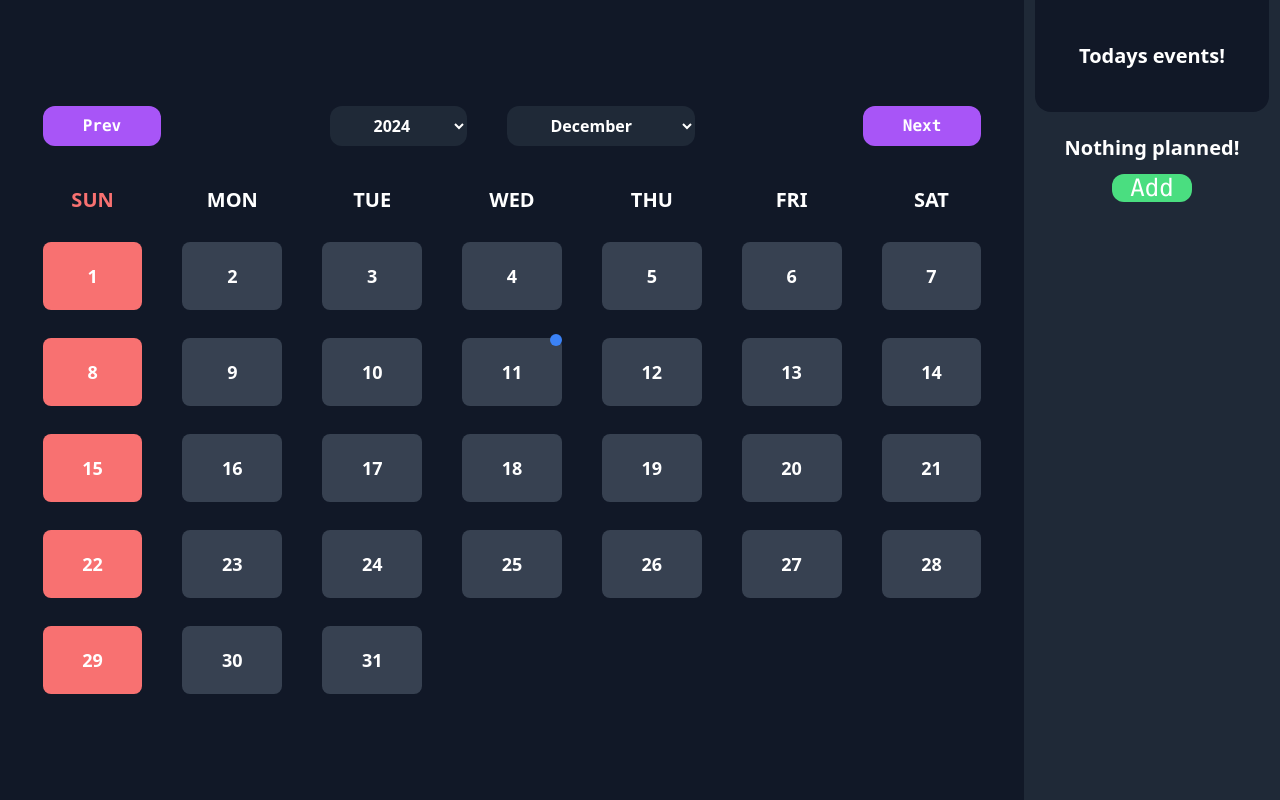
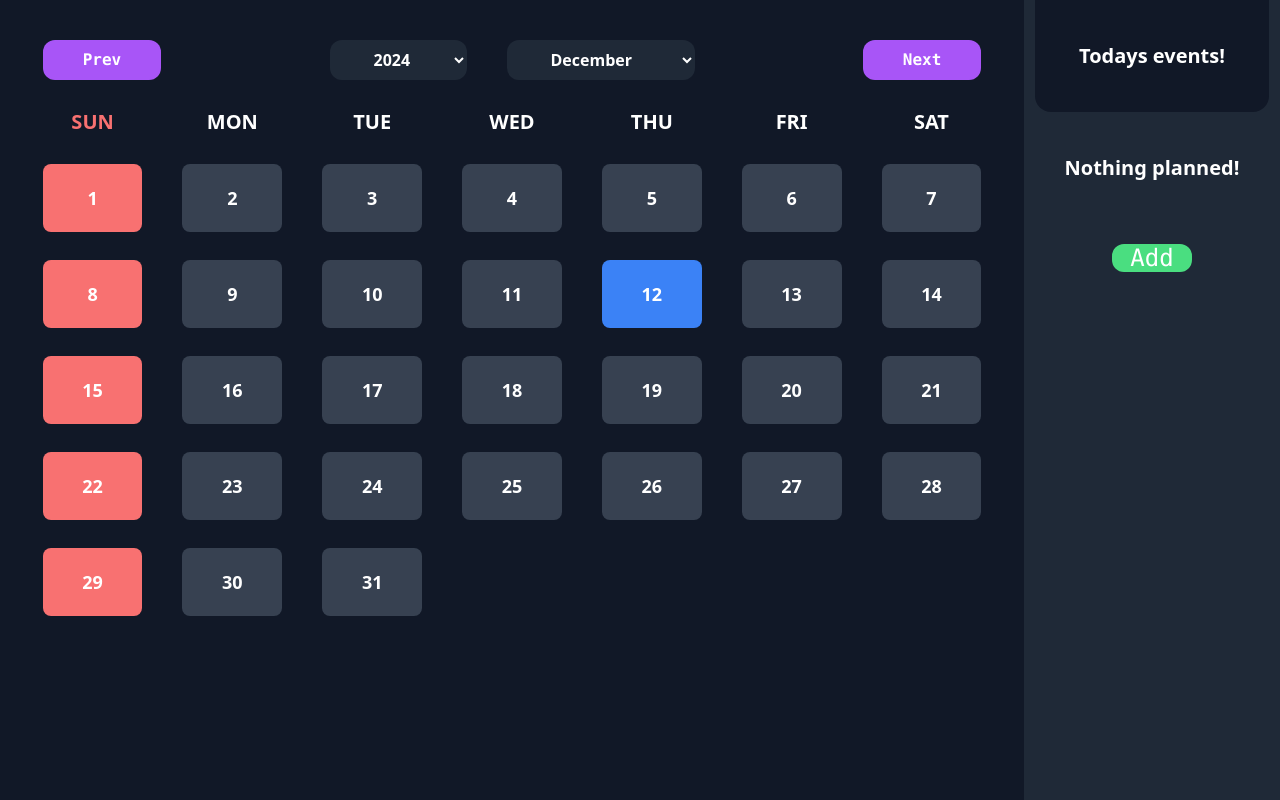
Before and after one commit to batsyX/diabetes-dashboard, a React (Vite) app: page / in a window 1280 px wide. Built offline with nearby package versions, Linux system fonts and the light colour scheme.

Commit message:
final commit

```diff
--- a/package.json
+++ b/package.json
@@ -4,7 +4,7 @@
   "version": "0.0.0",
   "type": "module",
   "scripts": {
-    "dev": "vite",
+    "dev": "vite --host",
     "build": "vite build",
     "lint": "eslint .",
     "preview": "vite preview"
--- a/src/App.jsx
+++ b/src/App.jsx
@@ -1,3 +1,4 @@
+import dayjs from "dayjs";
 import Calendar from "./components/Calendar";
 import EventBar from "./components/EventBar";
 import { useEffect, useState } from "react";
@@ -22,39 +23,60 @@ const customEvents=[
   },
   {
     id: 3,
-    fulldate: "2022-02-14",
-    title: "Valentine's Day",
-    startTime: "00:00",
-    endTime: "23:59",
-    description: "Happy Valentine's Day 2022",
-  }
+    fulldate: "2024-11-11",
+    title: "college opening",
+    startTime: "09:00",
+    endTime: "12:00",
+    description: "college opening day",
+  },
+  {
+    id: 4,
+    fulldate: "2024-11-11",
+    title: "college opening",
+    startTime: "09:00",
+    endTime: "12:00",
+    description: "college opening day",
+  },
+  {
+    id: 5,
+    fulldate: "2024-11-11",
+    title: "college opening",
+    startTime: "09:00",
+    endTime: "12:00",
+    description: "college opening day",
+  },
+  {
+    id: 6,
+    fulldate: "2024-11-11",
+    title: "college opening",
+    startTime: "09:00",
+    endTime: "12:00",
+    description: "college opening day",
+  },
 ]
 
 function App() {
 
-  let events=[];
+  const [events,setEvents] = useState(() => {
+    const storedEvents = localStorage.getItem("events");
+    return storedEvents ? JSON.parse(storedEvents) : [];
+  });
   useEffect(() => {
-    localStorage.setItem("events", JSON.stringify(customEvents));
+    localStorage.setItem("events", JSON.stringify(events));
   }, []);
-  const [date,setDate] = useState();
+  const [date,setDate] = useState(`${dayjs().year()}-${dayjs().month()+1}-${dayjs().date()}`);
 
   const handleDate = (date,currentMonth,currentYear) => {
-    console.log(date,currentMonth,currentYear);
+    // console.log(date,currentMonth,currentYear);
     setDate(`${currentYear}-${currentMonth}-${date}`);
-    // if(localStorage.getItem("events")){
-    //   events = JSON.parse(localStorage.getItem("events"));
-    //   if(events.find(event => event.fulldate === `${currentYear}-${currentMonth}-${date}`)){
-    //     setDate(events.find(event => event.fulldate === `${currentYear}-${currentMonth}-${date}`));
-    //   }
-    // }
   }
   return (
-    <div className="w-full h-screen bg-gray-900 flex">
-      <div className="w-4/5 ">
+    <div className="w-full max-lg:h-screen bg-gray-900 flex max-lg:flex-col">
+      <div className="w-4/5 max-lg:w-full">
         <Calendar changedDate={handleDate}/>
       </div>
-      <div className="w-1/5 ">
-        <EventBar date={date} currentYear currentMonth/>
+      <div className="w-1/5 lg:overflow-y-scroll max-lg:w-full">
+        <EventBar date={date} currentYear currentMonth events={events}/>
       </div>
     </div>
   );
--- a/src/components/Calendar.jsx
+++ b/src/components/Calendar.jsx
@@ -31,6 +31,7 @@ const Calendar = ({changedDate}) => {
   const [monthArray, setMonthArray] = useState(
     monthGenerate(currentYear, currentMonth)
   );
+  const [currentDate, setCurrentDate] = useState(dayjs().date());
 
   useEffect(() => {
     setMonthArray(monthGenerate(currentYear, currentMonth));
@@ -38,12 +39,15 @@ const Calendar = ({changedDate}) => {
   useEffect(() => {
     setMonthArray(monthGenerate(currentYear, currentMonth));
   }, [currentMonth]);
+  useEffect(() => {
+    console.log("Current Date Updated:", currentDate);
+  }, [currentDate]);
 
 
   return (
-      <div className="w-full h-full flex justify-center items-center select-none">
-        <div className="text-white flex flex-col gap-10 w-11/12">
-          <div className="flex justify-between">
+      <div className="w-full h-full flex justify-center items-start pt-10 select-none">
+        <div className="text-white flex flex-col gap-7 w-11/12">
+          <div className="flex max-lg:flex-col max-lg:gap-3 justify-between">
             <button
             className="px-10 py-2 bg-purple-500 rounded-xl font-bold font-mono"
               onClick={() => {
@@ -100,7 +104,7 @@ const Calendar = ({changedDate}) => {
               Next
             </button>
           </div>
-          <div className="grid grid-cols-7 gap-y-7 gap-x-10">
+          <div className="grid  grid-cols-7 gap-y-7 lg:gap-x-10 max-lg:gap-x-2">
             {weekTitles.map((weekTitle) => (
               <div key={weekTitle} className={`text-center font-extrabold text-xl uppercase ${weekTitle==='Sun' ?'text-red-400 ' :null}`}>
                 {weekTitle}
@@ -114,11 +118,17 @@ const Calendar = ({changedDate}) => {
                   <div key={index}
                   onClick={() => {
                     if (date) changedDate(date, currentMonth, currentYear);
+                    setCurrentDate(Number(date));
                   }}
-                  className={date &&`relative text-center sm:px-5 sm:rounded-lg sm:py-5  cursor-pointer hover:scale-105 bg-opacity-0 transition-all duration-100 ${index==0?'sm:bg-red-400':'sm:bg-gray-700'}`}>
+                  className={date &&`relative text-center sm:px-5 rounded-lg sm:py-5  cursor-pointer hover:scale-105 transition-all duration-100  ${
+                    date ? date === currentDate?
+                                                "bg-blue-500"
+                                                : index === 0? "bg-red-400"
+                                                              : "bg-gray-700"
+                          : ""}`}>
                     {
                       localStorage.getItem("events") && JSON.parse(localStorage.getItem("events")).find(event => event.fulldate === `${currentYear}-${currentMonth}-${date}`) && (
-                        <div className={` ${!date && 'hidden'} absolute -top-1 right-0 w-3 h-3 rounded-full bg-blue-500`}></div>
+                        <div className={` ${!date && 'hidden'} absolute -top-1 right-0 w-3 h-3 rounded-full bg-yellow-500`}></div>
                       )
                     }
                     <h3 className=" text-white text-lg font-bold">{date}</h3>
--- a/src/components/EventBar.jsx
+++ b/src/components/EventBar.jsx
@@ -11,15 +11,77 @@ import {
 
 const EventBar = ({date,currentYear,currentMonth}) => {
 
+  console.log(date)
   const [currentDateEvents,setCurrentDateEvents] = useState([]);
-  const [events, setEvents] = useState([]);
-  const handleSubmit = (e,id) => {
+  const [events, setEvents] = useState(() => {
+    const storedEvents = JSON.parse(localStorage.getItem("events")) || [];
+    return storedEvents;
+  });
+  const checkEventOverLap = (start, end) => {
+    const parseTime = (time) => {
+      const [hours, minutes] = time.split(':').map(Number);
+      return hours * 60 + minutes;
+    };
+
+    const rangeStart = parseTime(start);
+    const rangeEnd = parseTime(end);
+
+    console.log("Checking overlap:", rangeStart, rangeEnd);
+
+    const event = events.find(event => {
+      if (event.fulldate === date) {
+        const eventStart = parseTime(event.startTime);
+        const eventEnd = parseTime(event.endTime);
+        console.log("Existing event:", eventStart, eventEnd);
+        if (rangeStart < eventEnd && rangeEnd > eventStart) {
+          return true;
+        }
+      }
+      return false;
+    });
+
+    if (event) {
+      return true;
+    }
+
+    return false;
+  };
+  const checkEndBeforeStart = (start, end) => {
+    const parseTime = (time) => {
+      const [hours, minutes] = time.split(':').map(Number);
+      return hours * 60 + minutes;
+    };
+
+    const rangeStart = parseTime(start);
+    const rangeEnd = parseTime(end);
+
+    console.log("Checking overlap:", rangeStart, rangeEnd);
+
+    if(rangeStart>rangeEnd){
+      return true;
+    }
+    return false;
+  }
+
+  const handleEdit = (e,id) => {
     e.preventDefault();
+    if(checkEventOverLap(e.target.start.value,e.target.end.value)){
+      alert('Event already exists at this time!');
+      return;
+    }
+    if(checkEndBeforeStart(e.target.start.value,e.target.end.value)){
+      alert('End time cannot be before start time!');
+      return;
+    }
     const title = e.target.title.value;
     const description = e.target.desc.value;
     const start = e.target.start.value;
     const end = e.target.end.value;
     const updatedEvents = events.map(event => {
+      if(event.startTime==start && event.fulldate==date){
+        alert('Event already exists at this time!');
+        return event;
+      }
       if(event.id === id){
         return {
           ...event,
@@ -33,6 +95,37 @@ const EventBar = ({date,currentYear,currentMonth}) => {
     })
     setEvents(updatedEvents);
   }
+  const handleAdd = (e) => {
+    if(checkEventOverLap(e.target.start.value,e.target.end.value)){
+      alert('Event already exists at this time!');
+      return;
+    }
+    if(checkEndBeforeStart(e.target.start.value,e.target.end.value)){
+      alert('End time cannot be before start time!');
+      return;
+    }
+    e.preventDefault();
+    console.log(date)
+    const title = e.target.title.value;
+    const description = e.target.desc.value;
+    const start = e.target.start.value;
+    const end = e.target.end.value;
+    const newEvent = {
+      id: events.length + 1,
+      fulldate: date,
+      title,
+      description,
+      startTime: start,
+      endTime: end
+    }
+    console.log(newEvent);
+    setEvents([...events,newEvent]);
+
+  }
+  const handleDelete = (e,id) => {
+    const updatedEvents = events.filter(event => event.id !== id);
+    setEvents(updatedEvents);
+  }
 
   useEffect(() => {
     const storedEvents = JSON.parse(localStorage.getItem("events")) || [];
@@ -43,22 +136,23 @@ const EventBar = ({date,currentYear,currentMonth}) => {
   }, [events]);
 
   useEffect(() => {
-    console.log(date)
     setCurrentDateEvents(events.filter(event => event.fulldate === date));
     console.log(currentDateEvents);
   }, [date, currentYear, currentMonth,events])
 
 
   return (
-    <div className='w-full h-full text-white bg-gray-800 items-center flex flex-col'>
-        <div className='w-11/12 flex justify-center items-center h-28 bg-gray-900 rounded-b-2xl'>
+    <div className='w-full lg:min-h-screen text-white bg-gray-800 items-center flex flex-col'>
+        <div className='w-11/12 max-lg:w-full flex justify-center items-center h-28 bg-gray-900 rounded-b-2xl'>
             <h1 className='font-bold text-xl'>Todays events!</h1>
         </div>
+
         {
-          currentDateEvents.length>0?currentDateEvents.map((event,index) => (
+          currentDateEvents.length>0?  currentDateEvents.map((event,index) => (
             <div key={index} className='w-11/12 h-32 flex justify-center mt-3 '>
+
               <div className='relative w-11/12 h-32  flex flex-col justify-center items-center bg-purple-600 rounded-xl'>
-                <h1 className='font-bold text-xl'>{`->`+event.title}</h1>
+                <h1 className='font-bold text-xl uppercase'>{event.title}</h1>
                 <h2 className=' text-sm'>{event.description}</h2>
                 <div className='flex gap-2'>
                   <h3>{`Start Time: ${event.startTime}`},</h3>
@@ -66,7 +160,7 @@ const EventBar = ({date,currentYear,currentMonth}) => {
                 </div>
                 <Dialog>
                   <DialogTrigger>
-                  <div className='absolute bottom-0 right-0 bg-green-500 rounded-md px-3'>
+                  <div className='absolute bottom-0 left-0 bg-green-500 rounded-tr-xl rounded-bl-xl px-3'>
                     <h2>Edit</h2>
                   </div>
                   </DialogTrigger>
@@ -76,7 +170,7 @@ const EventBar = ({date,currentYear,currentMonth}) => {
                     </DialogHeader>
 
                     <div className="flex items-center space-x-2">
-                      <form action="" className='flex flex-col gap-2' onSubmit={(e)=>handleSubmit(e,event.id)}>
+                      <form action="" className='flex flex-col gap-2' onSubmit={(e)=>handleEdit(e,event.id)}>
                         <div className="flex flex-1 gap-2 items-center">
                           <label className='font-mono uppercase' htmlFor="title">Title:</label>
                           <input required className='p-1 border border-gray-600 rounded-xl outline-none' type="text" name="title" id="" />
@@ -100,12 +194,35 @@ const EventBar = ({date,currentYear,currentMonth}) => {
                     </div>
                   </DialogContent>
                 </Dialog>
+                <Dialog>
+                  <DialogTrigger>
+                  <div className='absolute bottom-0 right-0 bg-red-500 rounded-tl-xl rounded-br-xl px-3'>
+                    <h2>Delete</h2>
+                  </div>
+                  </DialogTrigger>
+                  <DialogContent>
+                    <DialogHeader>
+                      <DialogTitle>Are you sure??</DialogTitle>
+                    </DialogHeader>
+
+                    <div className="flex items-center space-x-2">
+                      <form action="" className='flex flex-col gap-2' onSubmit={(e)=>handleDelete(e,event.id)}>
+                        <div className="flex flex-1 gap-2 items-center">
+                            <button className='bg-red-500 px-5 py-2 rounded-md text-white font-mono ' type='submit'>Delete</button>
+                        </div>
+                      </form>
+                    </div>
+                  </DialogContent>
+                </Dialog>
               </div>
             </div>
           )):<div className='w-11/12 h-28  flex flex-col gap-3 justify-center items-center'>
               <h1 className='font-bold text-xl'>Nothing planned!</h1>
 
-              <Dialog>
+          </div>
+        }
+        <div className='pt-5'>
+          <Dialog>
                 <DialogTrigger>
                 <div className='w-7 h-7 bg-green-400 rounded-xl px-10 py-3  flex justify-center items-center text-2xl font-mono hover:scale-105 transition-all duration-200'>
                   <p>Add</p>
@@ -116,7 +233,7 @@ const EventBar = ({date,currentYear,currentMonth}) => {
                     <DialogTitle>Add a new Event!</DialogTitle>
                   </DialogHeader>
                   <div className="flex items-center space-x-2">
-                      <form action="" className='flex flex-col gap-2' onSubmit={(e)=>handleSubmit(e,event.id)}>
+                      <form action="" className='flex flex-col gap-2' onSubmit={(e)=>handleAdd(e,event.id)}>
                         <div className="flex flex-1 gap-2 items-center">
                           <label className='font-mono uppercase' htmlFor="title">Title:</label>
                           <input required className='p-1 border border-gray-600 rounded-xl outline-none' type="text" name="title" id="" />
@@ -140,8 +257,7 @@ const EventBar = ({date,currentYear,currentMonth}) => {
                     </div>
                 </DialogContent>
               </Dialog>
-          </div>
-        }
+        </div>
     </div>
   )
 }
--- a/tailwind.config.js
+++ b/tailwind.config.js
@@ -53,5 +53,5 @@ export default {
   		}
   	}
   },
-  plugins: [require("tailwindcss-animate")],
+  plugins: [],
 }
```
